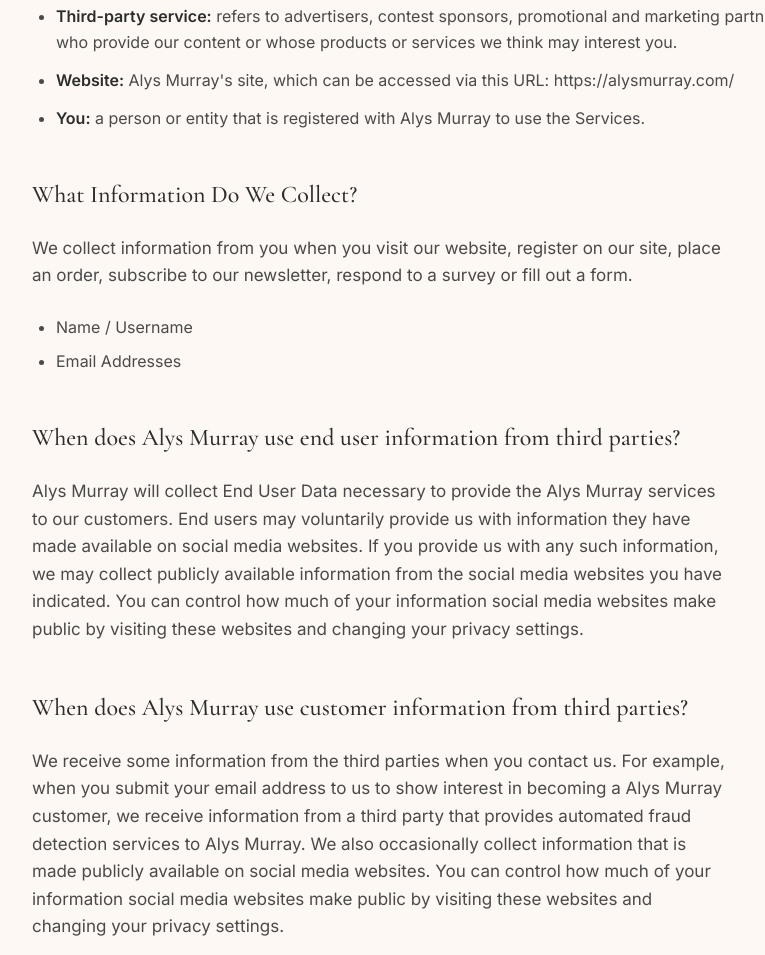
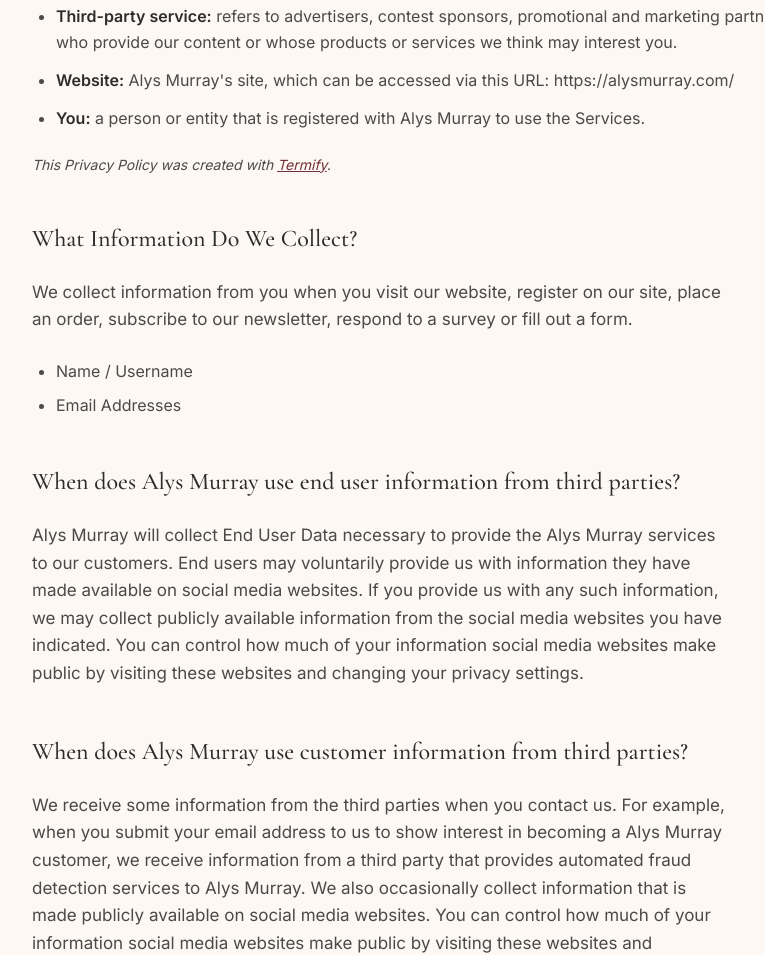
Before and after one commit to alysmurray/alysmurray.github.io, an Astro site: page /privacy in a window 1280 px wide. Shown: the part 1537-2492 px from the top of the page, without its empty margins (184-949 px from the left). Built offline with nearby package versions, Linux system fonts and the light colour scheme; Astro itself is replaced by a stand-in of ours.

Commit message:
Add Termify attribution to privacy policy

```diff
--- a/src/pages/privacy.astro
+++ b/src/pages/privacy.astro
@@ -51,6 +51,8 @@ const base = import.meta.env.BASE_URL;
           <li><strong class="text-charcoal">Website:</strong> Alys Murray's site, which can be accessed via this URL: https://alysmurray.com/</li>
           <li><strong class="text-charcoal">You:</strong> a person or entity that is registered with Alys Murray to use the Services.</li>
         </ul>
+
+        <p class="text-sm italic">This Privacy Policy was created with <a href="https://termify.io" target="_blank" rel="noopener noreferrer" class="text-burgundy hover:text-burgundy-dark underline">Termify</a>.</p>
 
         <h2 class="font-serif text-2xl text-charcoal mt-12 mb-6">What Information Do We Collect?</h2>
         <p>We collect information from you when you visit our website, register on our site, place an order, subscribe to our newsletter, respond to a survey or fill out a form.</p>
```
